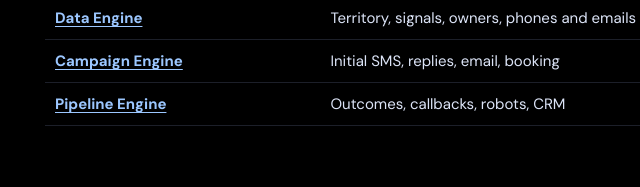
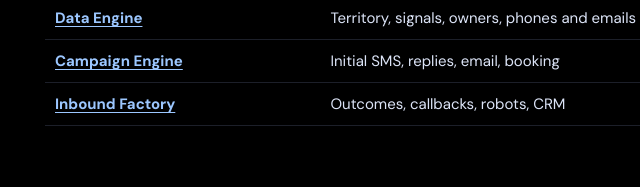
Before and after one commit to NextierTech11105/nextierglobal, a plain HTML site: page plans.html in a window 1280 px wide. Shown: the part 934-1121 px from the top of the page, 11-651 px from the left. Drawn offline with Linux system fonts and the light colour scheme.

Commit message:
Update plans.html references to Inbound Factory

```diff
--- a/plans.html
+++ b/plans.html
@@ -46,7 +46,7 @@
 <div class="tbl"><table><thead><tr><th>Pack</th><th>Does</th><th>Ends at</th></tr></thead><tbody>
 <tr><td><a href="data-engine.html"><b>Data Engine</b></a></td><td>Territory, signals, owners, phones and emails</td><td>Click to call</td></tr>
 <tr><td><a href="campaign-engine.html"><b>Campaign Engine</b></a></td><td>Initial SMS, replies, email, booking</td><td>A booked call</td></tr>
-<tr><td><a href="pipeline-engine.html"><b>Pipeline Engine</b></a></td><td>Outcomes, callbacks, robots, CRM</td><td>A person's next call</td></tr>
+<tr><td><a href="inbound-factory.html"><b>Inbound Factory</b></a></td><td>Outcomes, callbacks, robots, CRM</td><td>A person's next call</td></tr>
 </tbody></table></div>
 </section>
 <section class="sec">
```
